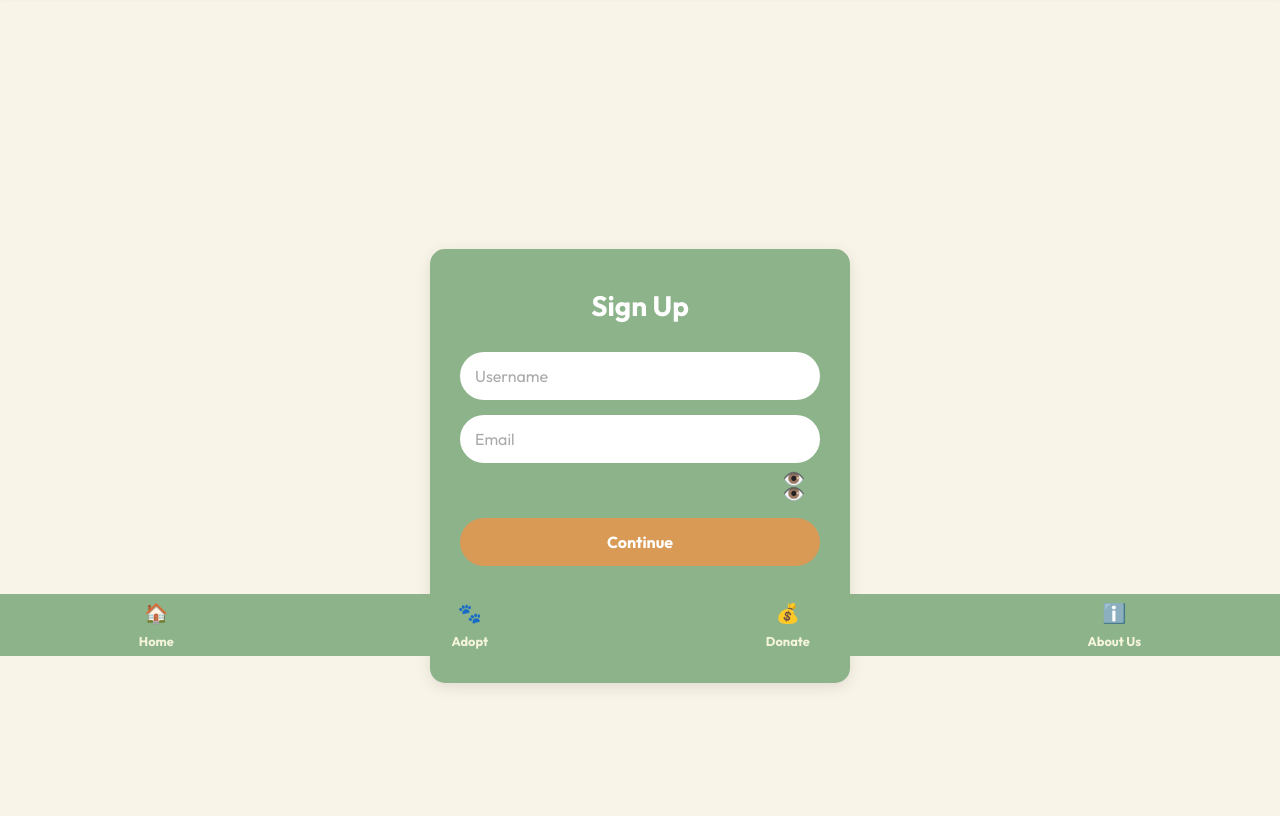
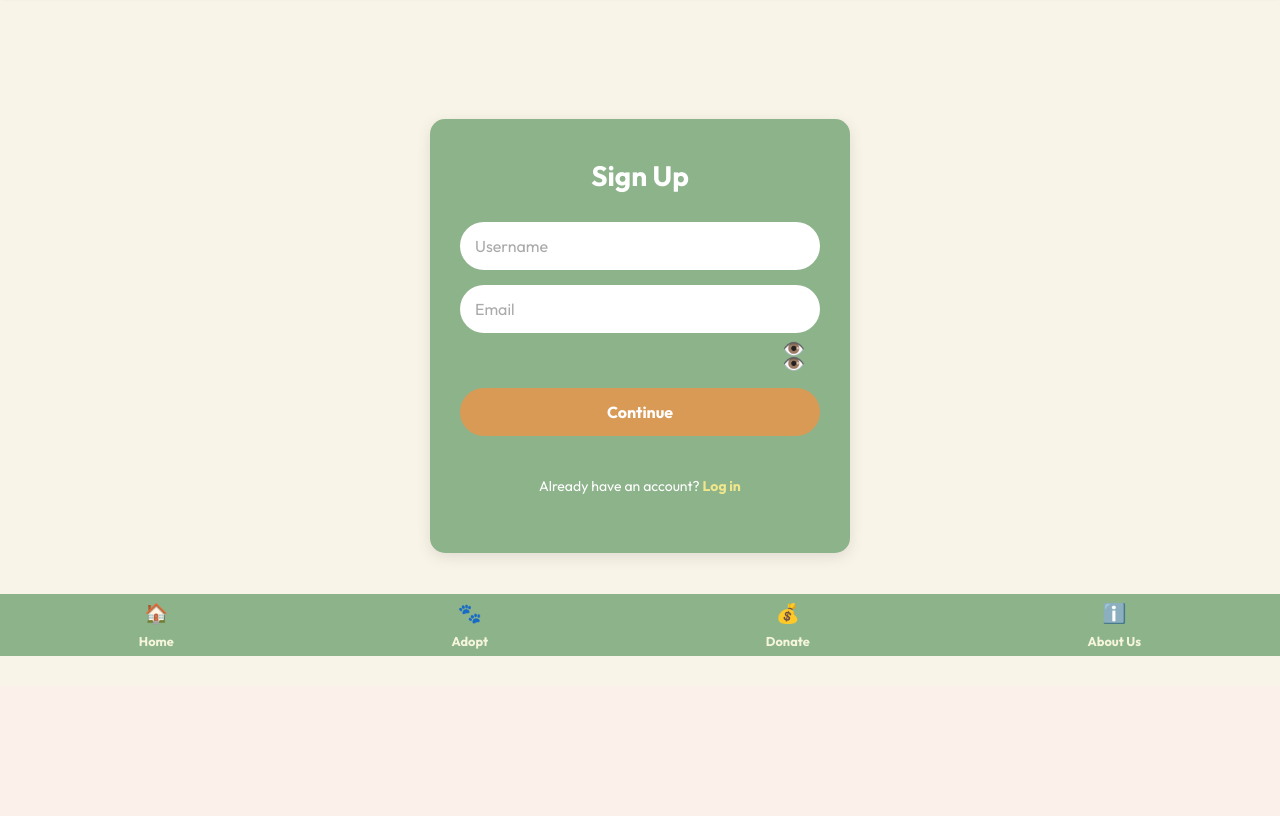
Before and after one commit to pichaty/dsi202, a Django app: page /accounts/signup/ in a window 1280 px wide. Shown: the part 144-960 px from the top of the page. After the commit the page ends 800 px from the top, so only its background shows below. Run offline with Django 5.2, Linux system fonts and the light colour scheme; some libraries are stand-ins or nearby versions.

Commit message:
login signup edit

```diff
--- a/pawpal/myapp/templates/account/login.html
+++ b/pawpal/myapp/templates/account/login.html
@@ -20,7 +20,7 @@
         min-height: calc(100vh - 160px - 60px);
         padding: 20px;
         box-sizing: border-box;
-        margin-top: 160px;
+        margin-top: 15px;
         padding-bottom: 160px;
     }
 
--- a/pawpal/myapp/templates/account/signup.html
+++ b/pawpal/myapp/templates/account/signup.html
@@ -15,7 +15,7 @@
         min-height: calc(100vh - 160px - 60px); /* Adjust for header and footer */
         padding: 20px;
         box-sizing: border-box;
-        margin-top: 160px; /* Assuming header height is 160px */
+        margin-top: 30px; /* Assuming header height is 160px */
         background-color: #f9f4e8; /* Main background color */
     }
 
```
